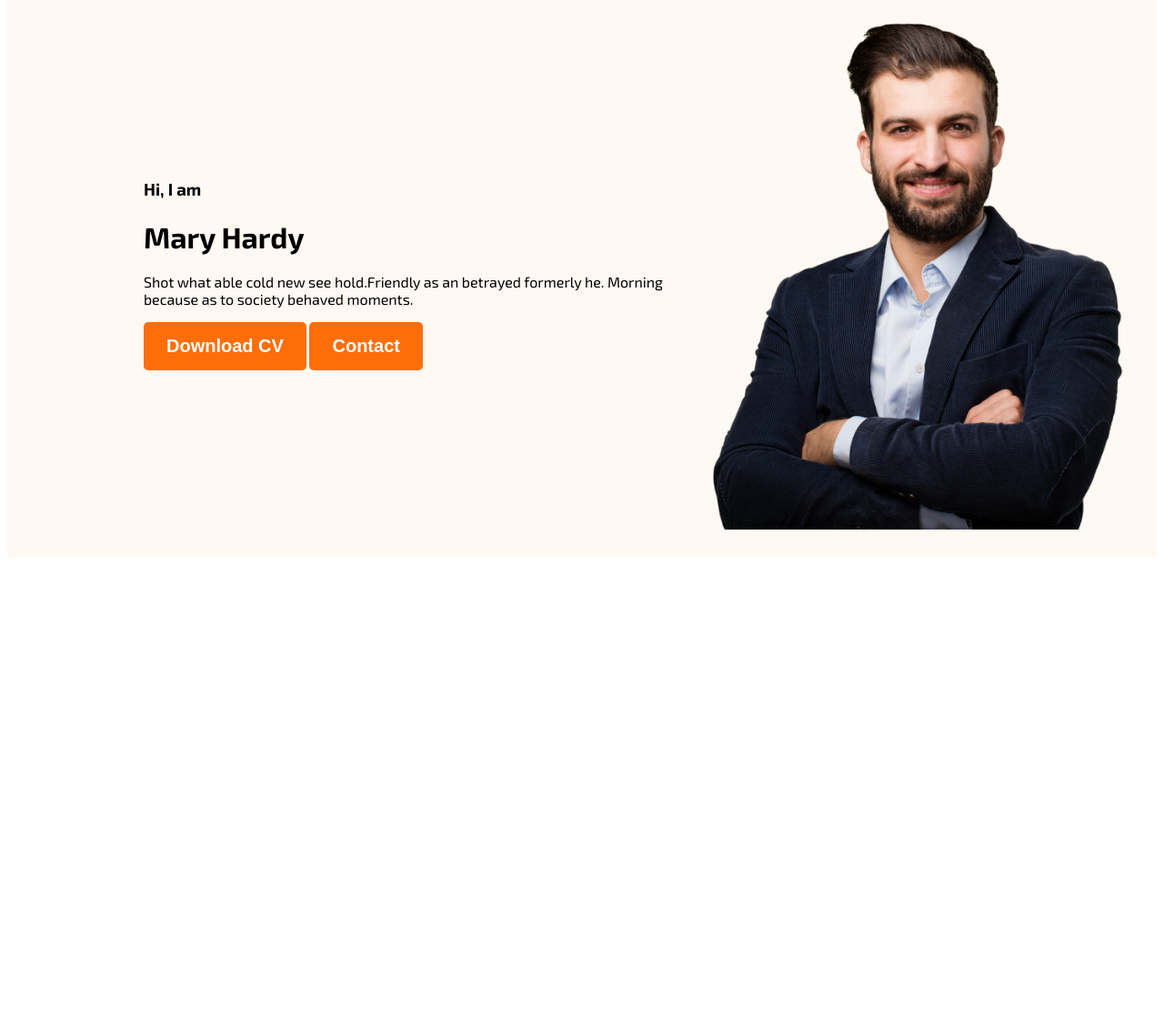
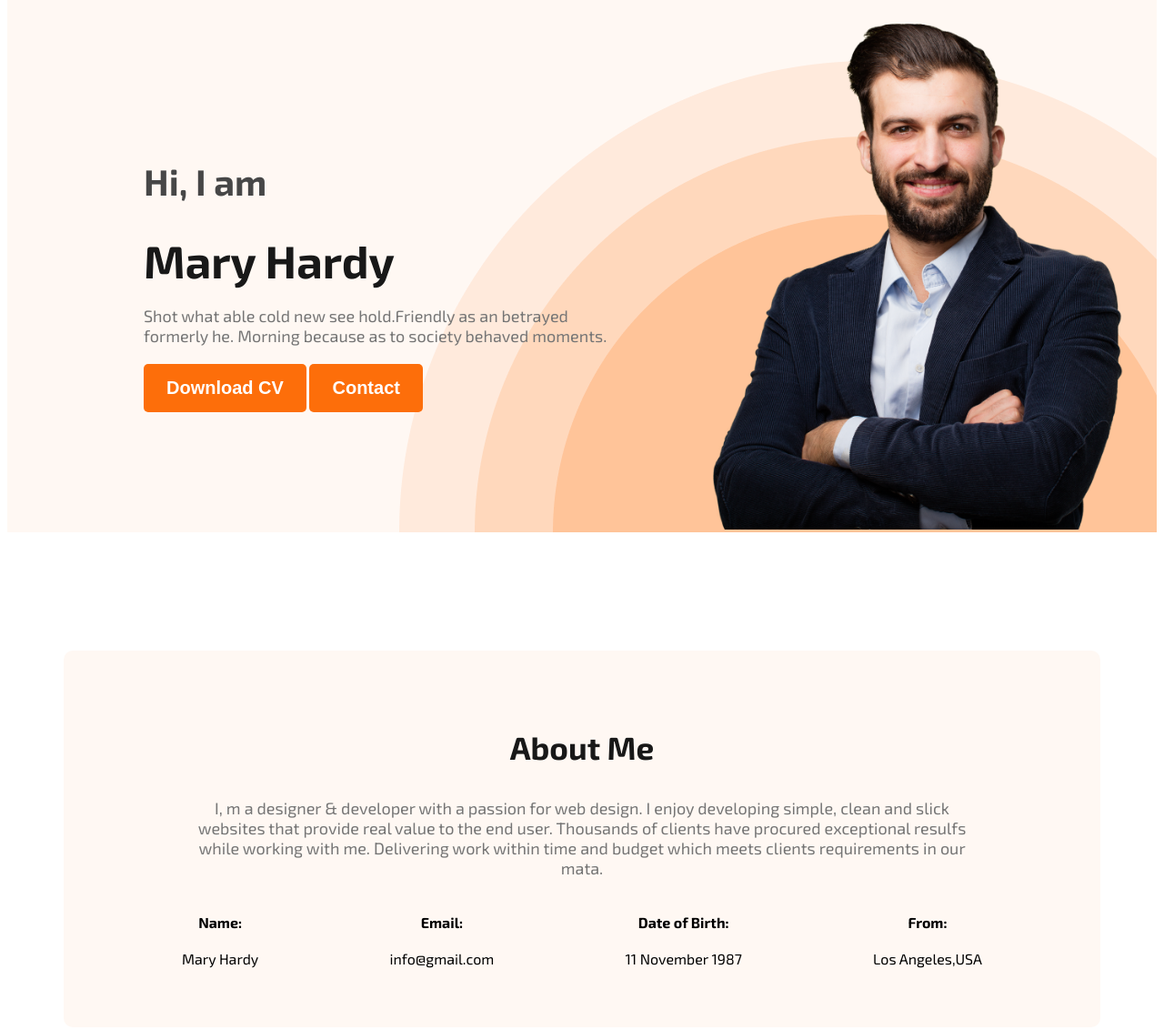
Before and after one commit to ashiq50/Developer-portfolio-projects, a plain HTML site: page index.html in a window 1280 px wide. Shown: the part 179-1311 px from the top of the page at 91% size. Before the commit the page ends 800 px from the top, so only its background shows below. Drawn offline with Linux system fonts and the light colour scheme.

Commit message:
added about section

```diff
--- a/index.html
+++ b/index.html
@@ -21,16 +21,42 @@
         </nav>
         <div class="banner">
             <div>
-                <h3>Hi, I  am</h3>
-                <h1>Mary Hardy</h1>
-                <p>Shot what able cold new see hold.Friendly as an betrayed formerly he. Morning because as to society behaved moments.</p>
+                <h3 class="banner-greeting">Hi, I  am</h3>
+                <h1 class="banner-title">Mary Hardy</h1>
+                <p class="banner-description">Shot what able cold new see hold.Friendly as an betrayed <br> formerly he. Morning because as to society behaved moments.</p>
                 <button class="btn-primary">Download CV</button>
                 <button class="btn-primary">Contact</button>
             </div>
-            <img class="banner-img" src="images/hardy.png" alt="">
+            <div>
+                <img class="banner-img" src="images/hardy.png" alt="">
+            </div>
         </div>
     </header>
-    <main></main>
+    <main>
+        <section class="about">
+            <h3 class="about-title">About Me</h3>
+            <p class="about-description">I, m a designer & developer with a passion for web design. I enjoy developing simple, clean and slick websites that provide real value to the end user. Thousands of clients have procured exceptional resulfs while working with me. Delivering work within time and budget which meets clients requirements in our mata.</p>
+            <div class="about-info-container">
+                <!-- .about-info*4>h4.about-info-title+p.about-info-description -->
+                <div class="about-info">
+                    <h4 class="about-info-title">Name:</h4>
+                    <p class="about-info-description">Mary Hardy</p>
+                </div>
+                <div class="about-info">
+                    <h4 class="about-info-title">Email:</h4>
+                    <p class="about-info-description">info@gmail.com</p>
+                </div>
+                <div class="about-info">
+                    <h4 class="about-info-title">Date of Birth:</h4>
+                    <p class="about-info-description">11 November 1987</p>
+                </div>
+                <div class="about-info">
+                    <h4 class="about-info-title">From:</h4>
+                    <p class="about-info-description">Los Angeles,USA</p>
+                </div>
+            </div>
+        </section>
+    </main>
     <footer></footer>
 </body>
 </html>
--- a/styles/portfolio.css
+++ b/styles/portfolio.css
@@ -50,14 +50,74 @@ nav a {
 /* header related styles */
 .header {
   background-color: #fff8f3;
+  background-image: url("../images/header_bg.png");
+  background-repeat: no-repeat;
+  background-position: bottom right;
 }
+/* banner related styles */
 .banner {
-  padding: 30px 30px 30px 150px;
+  padding: 30px 30px 0px 150px;
   display: flex;
+  justify-content: space-between;
   align-items: center;
 }
 
 .banner .banner-img {
-  /* 1699492_P3OLGJ1 1 */
   width: 500px;
 }
+.banner-greeting {
+  color: rgb(71, 71, 71);
+  font-size: 40px;
+  margin-bottom: 0px;
+}
+.banner-title {
+  color: rgb(24, 24, 24);
+  font-size: 50px;
+  margin-bottom: 5px;
+}
+
+.banner-description {
+  color: rgb(117, 117, 117);
+  font-size: 18px;
+  font-weight: 400;
+  margin-top: 20px;
+  margin-bottom: 20px;
+}
+
+/* main section styles */
+main{
+    max-width: 1140px;
+    margin: 0 auto;
+}
+/* about styes */
+
+.about {
+  border-radius: 10px;
+  background-color: #fff8f3;
+  margin-top: 130px;
+  margin-bottom: 130px;
+  padding: 50px 130px;
+}
+
+.about-title {
+  color: rgb(24, 24, 24);
+  font-size: 35px;
+  font-weight: 700;
+  text-align: center;
+}
+
+.about-description {
+  color: rgb(117, 117, 117);
+  font-size: 18px;
+  font-weight: 400;
+  text-align: center;
+}
+
+.about-info-container{
+    display: flex;
+    justify-content: space-between;
+}
+
+.about-info{
+    text-align: center;
+}
```
